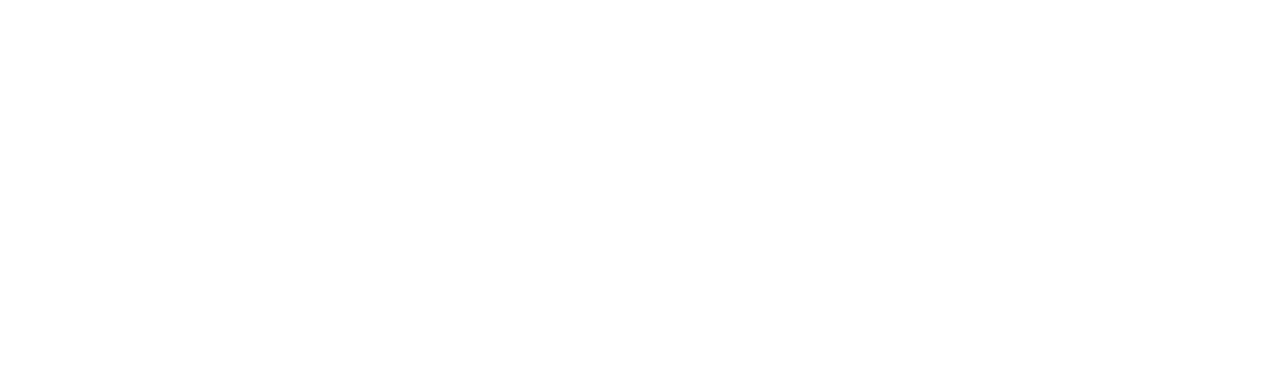
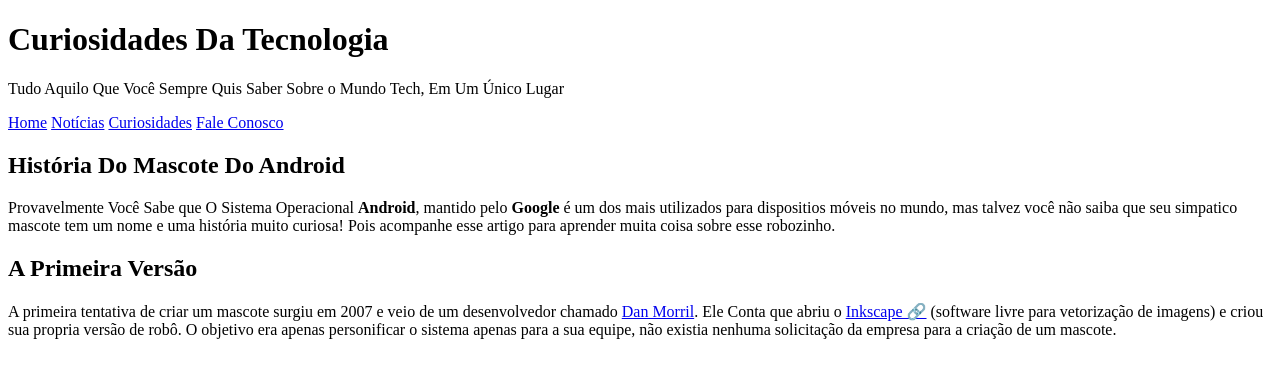
Before and after one commit to belafaz/Desafio_HTML, a plain HTML site: page index.html in a window 1280 px wide. Drawn offline with Linux system fonts and the light colour scheme.

Commit message:
Adicionei Paragrafos

```diff
--- a/index.html
+++ b/index.html
@@ -3,12 +3,41 @@
 <head>
     <meta charset="UTF-8">
     <meta name="viewport" content="width=device-width, initial-scale=1.0">
-    <title>Document</title>
+    <title>Desafio HTML</title>
+    <link rel="shortcut icon" href="imagens/favicon.ico" type="image/x-icon">
+    <link rel="stylesheet" href="style.css">
 </head>
 <body>
+    <header>
+        <h1>Curiosidades Da Tecnologia</h1>
+        <p>Tudo Aquilo Que Você Sempre Quis Saber Sobre o Mundo Tech, Em Um Único Lugar</p>
+    </header>
+<nav>
+    <a href="#">Home</a>
+    <a href="#">Notícias</a>
+    <a href="#">Curiosidades</a>
+    <a href="#">Fale Conosco</a>
+</nav>
+
+<article>
+<h2>História Do Mascote Do Android</h2>
+
+<p>Provavelmente Você Sabe que O Sistema Operacional <strong>Android</strong>, mantido pelo <strong>Google</strong>
+é um dos mais utilizados para dispositios móveis no mundo, mas talvez você não saiba
+que seu simpatico mascote tem um nome e uma história muito curiosa!
+Pois acompanhe esse artigo para aprender muita coisa sobre esse robozinho.</p>
+
+<h2>A Primeira Versão</h2>
+
+<p>A primeira tentativa de criar um mascote surgiu em 2007 e veio de um desenvolvedor chamado <a href="https://androidcommunity.com/dan-morrill-shows-us-the-android-mascot-that-almost-was-20130103/" target="_blank">Dan Morril</a>. Ele Conta que abriu o <a href="https://inkscape.org/pt-br/">Inkscape &#x1F517;</a> (software livre para vetorização de imagens) e criou sua propria versão de robô. O objetivo era apenas personificar o sistema apenas para a sua equipe, não existia nenhuma solicitação da empresa para a criação de um mascote.</p>
+
+<picture>
 
 
 
+</picture>
+
+</article>
 
 
 
```
Also changed, not shown: style.css (added).
